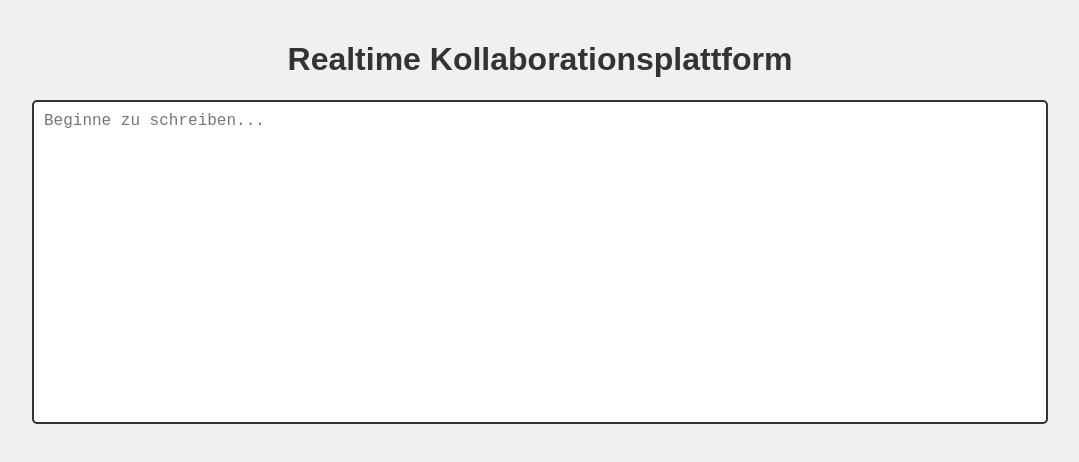
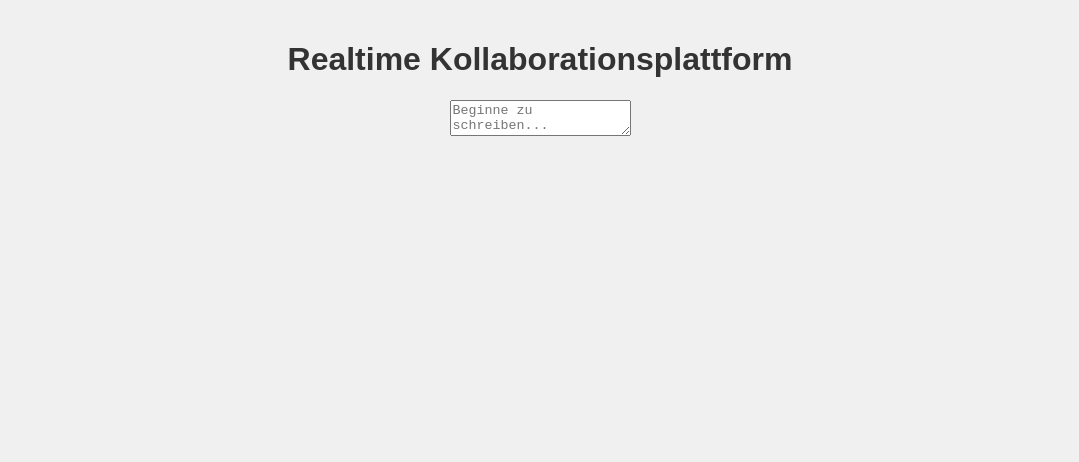
Before and after one commit to abdellatif71/Realtime-Collaboration-App, a website: page public/index.html in a window 1280 px wide. Shown: the whole page, without its empty margins (100-1179 px from the left). Drawn offline with nearby package versions, Linux system fonts and the light colour scheme; no server answers.

Commit message:
Modifie css

```diff
--- a/public/index.html
+++ b/public/index.html
@@ -16,15 +16,7 @@ h1 {
     color: #333;
 }
 
-textarea {
-    width: 80%;
-    height: 300px;
-    padding: 10px;
-    font-size: 16px;
-    border: 2px solid #333;
-    border-radius: 5px;
-    resize: none;
-}
+
 </style>
 </head>
 <body>
```
